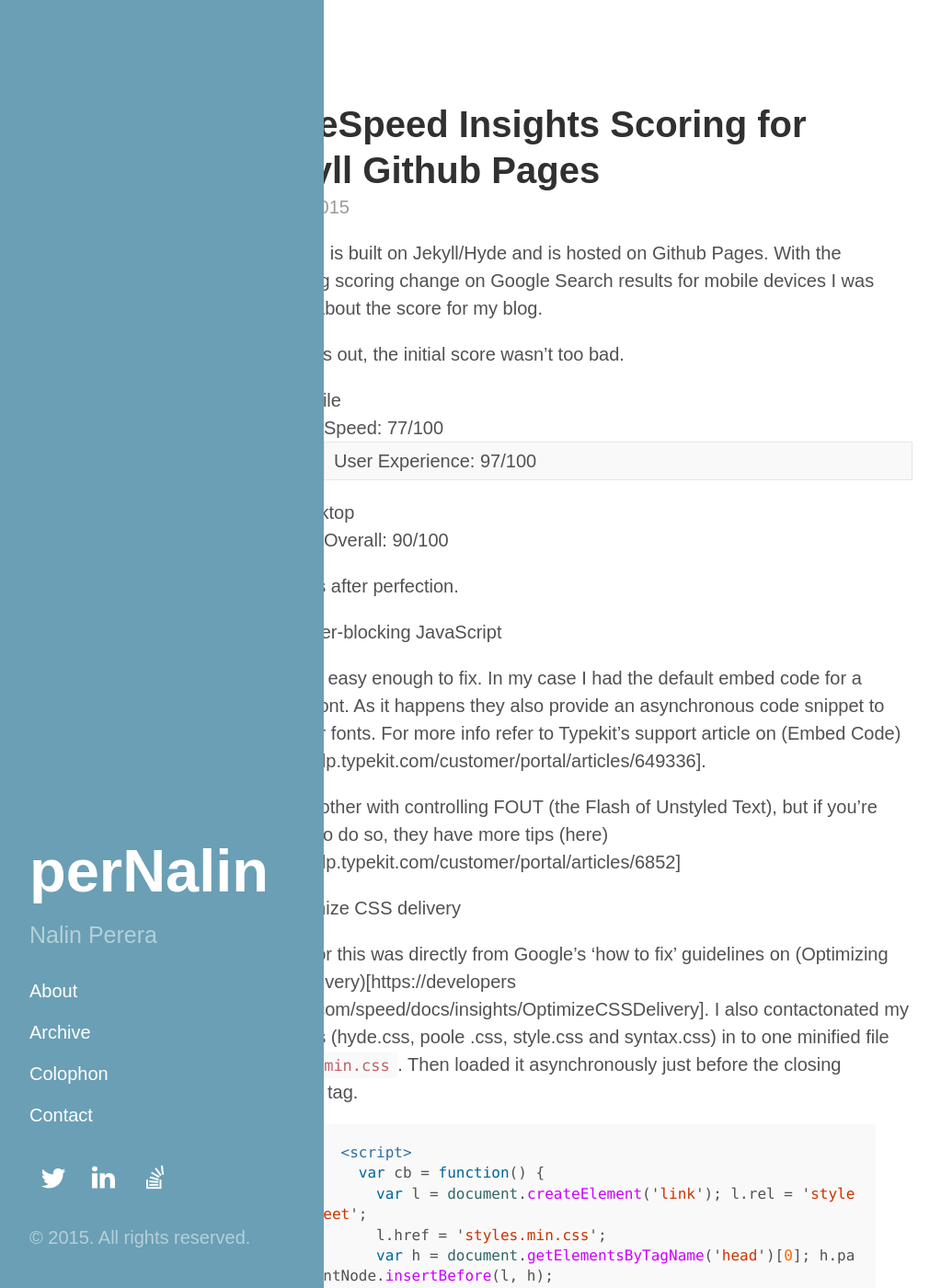
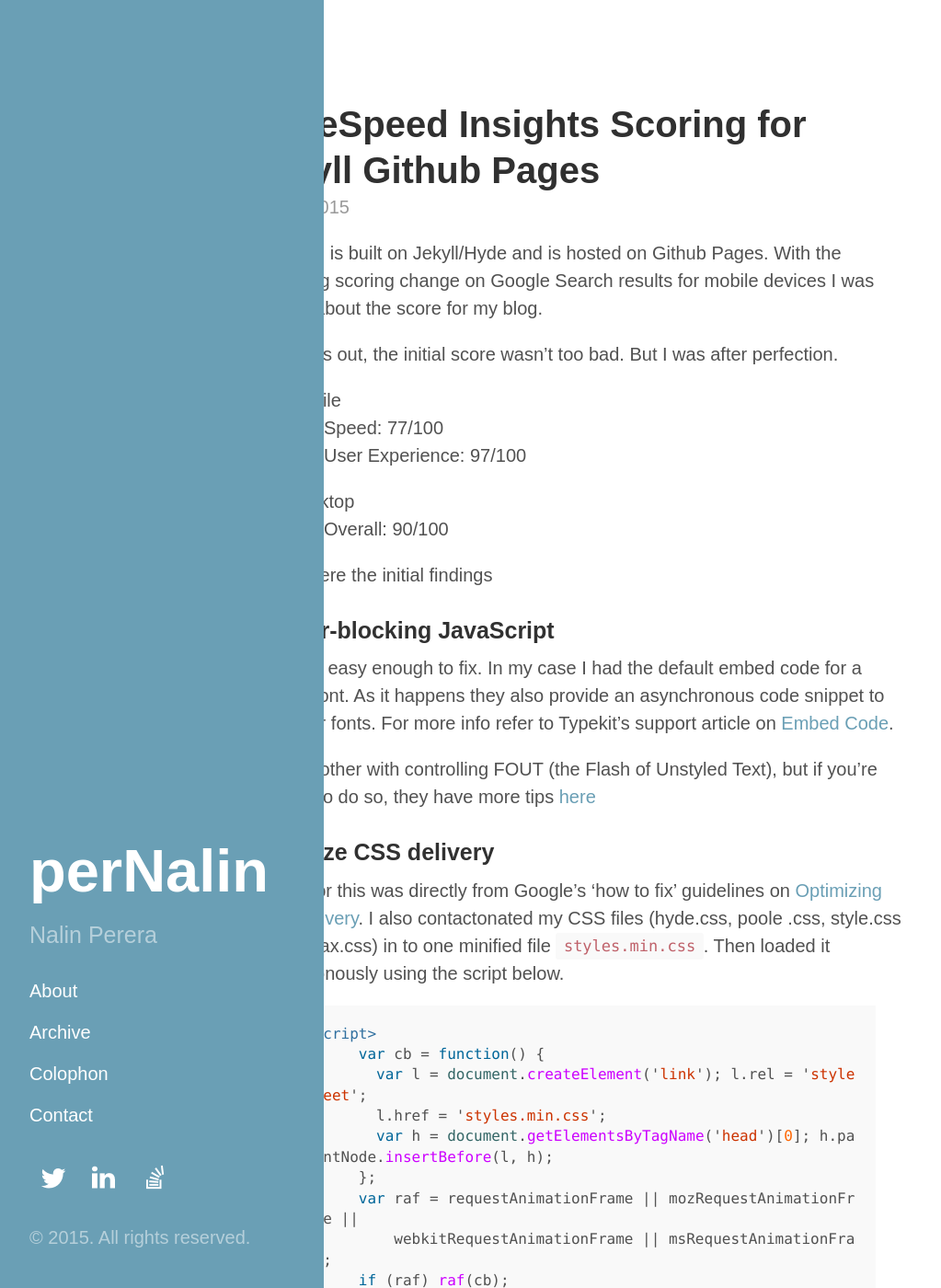
Before and after one commit to pernalin/pernalin.github.io, a Jekyll site: the page built from _posts/2015-04-18-jekyll-hyde-pagespeed-insights.md, in a window 1280 px wide and 1400 px high. Shown: the whole window at 92% size, without its empty margins (8-1031 px from the left). Built offline with Jekyll 4.4.1, drawn with Linux system fonts in a browser that asks for light colours; nearby versions of some CDN libraries; Markdown is read by kramdown in place of the engine named in the settings; comment, search, counter and statistics services are not loaded; some of the changed text lies outside the part shown.

Commit message:
fixed urls

```diff
--- a/_posts/2015-04-18-jekyll-hyde-pagespeed-insights.md
+++ b/_posts/2015-04-18-jekyll-hyde-pagespeed-insights.md
@@ -6,34 +6,34 @@ title: PageSpeed Insights Scoring for Jekyll Github Pages
 This blog is built on Jekyll/Hyde and is hosted on Github Pages. With the upcoming scoring change on Google Search
 results for mobile devices I was curious about the score for my blog.
 
-As it turns out, the initial score wasn't too bad.
+As it turns out, the initial score wasn't too bad.  But I was after perfection.
 
 * Mobile
     * Speed: 77/100
-    * User Experience: 97/100     |
+    * User Experience: 97/100
 * Desktop
     * Overall: 90/100
 
-But I was after perfection.
+These were the initial findings
 
-*** Render-blocking JavaScript
+### Render-blocking JavaScript
 
 This was easy enough to fix.  In my case I had the default embed code for a Typekit font. As it happens they
 also provide an asynchronous code snippet to load their fonts. For more info refer to Typekit's
-support article on (Embed Code)[http://help.typekit.com/customer/portal/articles/649336].
+support article on [Embed Code](http://help.typekit.com/customer/portal/articles/649336).
 
 I didn't bother with controlling FOUT (the Flash of Unstyled Text), but if you're inclined to do so, they have more
-tips (here)[http://help.typekit.com/customer/portal/articles/6852]
+tips [here](http://help.typekit.com/customer/portal/articles/6852)
 
-*** Optimize CSS delivery
+### Optimize CSS delivery
 
-The fix for this was directly from Google's 'how to fix' guidelines on (Optimizing CSS Delivery)[https://developers
-.google.com/speed/docs/insights/OptimizeCSSDelivery].  I also contactonated my CSS files (hyde.css, poole
-.css, style.css and syntax.css) in to one minified file `styles.min.css`. Then loaded it asynchronously just before
- the closing `<body>` tag.
+The fix for this was directly from Google's 'how to fix' guidelines on [Optimizing CSS Delivery](https://developers
+.google.com/speed/docs/insights/OptimizeCSSDelivery).  I also contactonated my CSS files (hyde.css, poole
+.css, style.css and syntax.css) in to one minified file `styles.min.css`. Then loaded it asynchronously using the
+script below.
 
 {% highlight html %}
-    <script>
+<script>
       var cb = function() {
         var l = document.createElement('link'); l.rel = 'stylesheet';
         l.href = 'styles.min.css';
@@ -43,7 +43,7 @@ The fix for this was directly from Google's 'how to fix' guidelines on (Optimizi
           webkitRequestAnimationFrame || msRequestAnimationFrame;
       if (raf) raf(cb);
       else window.addEventListener('load', cb);
-    </script>
+</script>
 {% endhighlight %}
 
 While this fixed the original issue (optimizing css delivery) it introduced another one.  PageSpeed Insights does its
@@ -69,12 +69,12 @@ links. So adding some padding sorted it out.
 }
 {% endhighlight %}
 
-*** Leverage browser caching
+### Leverage browser caching
 
 This was the only issue I couldn't fix.  My site is hosted on Github Pages, and it's not possible to configure
 browser cacheing.
 
-*** The Final results
+### The Final results
 
 * Mobile
     * Speed: 97/100 (+20 points)
```
Also changed, not shown: other parts of _posts/2015-04-18-jekyll-hyde-pagespeed-insights.md (+4 -4 lines).
